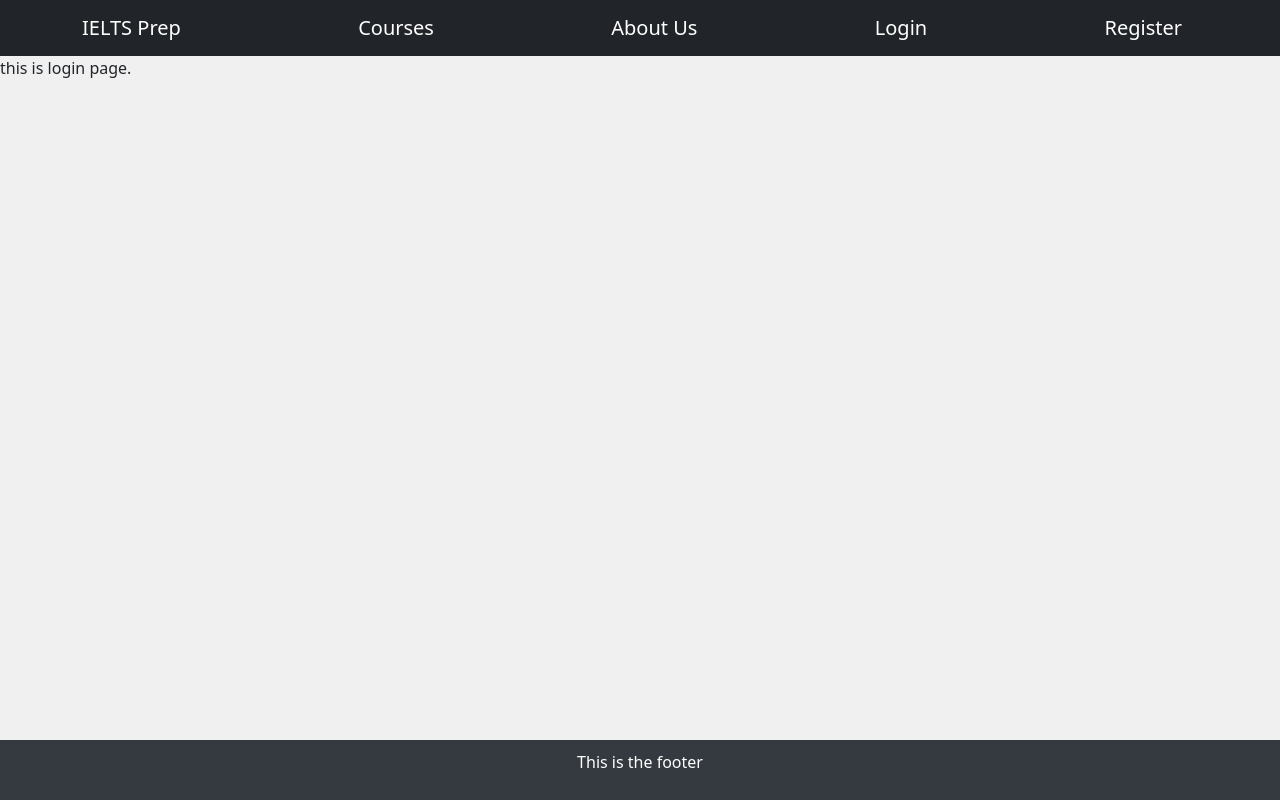
After one commit to abhi12mhatre/ielts, a Django app: page /login in a window 1280 px wide. The commit adds this page. Run offline with Django 4.2, Linux system fonts and the light colour scheme.

Commit message:
basic views and html

```diff
--- a/classes/urls.py
+++ b/classes/urls.py
@@ -17,9 +17,14 @@ Including another URLconf
 from django.contrib import admin
 from django.urls import path
 
-from ielts.views import home
+from ielts.views import home, courses, about_us, login, logout, register
 
 urlpatterns = [
     path('admin/', admin.site.urls),
     path('', home),
+    path('courses', courses),
+    path('about_us', about_us),
+    path('login', login),
+    path('logout', logout),
+    path('register', register),
 ]
--- a/ielts/views.py
+++ b/ielts/views.py
@@ -7,3 +7,43 @@ from classes.settings import TEMPLATES_DIR
 # Create your views here.
 def home(request):
     return render(request, 'home.html')
+
+
+def courses(request):
+    return render(request, 'courses.html')
+
+
+def about_us(request):
+    return render(request, 'about_us.html')
+
+
+def login(request):
+    return render(request, 'login.html')
+
+
+def logout(request):
+    return render(request, 'logout.html')
+
+
+def register(request):
+    return render(request, 'register.html')
+
+
+def products(request):
+    return render(request, 'products.html')
+
+
+def cart(request):
+    return render(request, 'cart.html')
+
+
+def orders(request):
+    return render(request, 'order.html')
+
+
+def payments(request):
+    return render(request, 'payment.html')
+
+
+def subscriptions(request):
+    return render(request, 'subscription.html')
--- /dev/null
+++ b/templates/base.html
@@ -0,0 +1,67 @@
+<!DOCTYPE html>
+<html lang="en">
+<head>
+    <meta charset="UTF-8">
+    <meta name="viewport" content="width=device-width, initial-scale=1, shrink-to-fit=no">
+    <meta http-equiv="X-UA-Compatible" content="ie=edge">
+    <title>IELTS Preparation</title>
+    <!-- Bootstrap CSS -->
+    <link href="https://cdn.jsdelivr.net/npm/bootstrap@5.0.0/dist/css/bootstrap.min.css" rel="stylesheet">
+    <!-- Your custom CSS styles -->
+    <style>
+        /* Add your custom styles here */
+        body {
+            padding-top: 56px; /* Adjusted for the fixed top navbar */
+            background-color: #f0f0f0;
+        }
+
+        .section {
+            margin-top: 20px;
+            padding: 20px;
+            border: 1px solid #ddd;
+            border-radius: 10px;
+            background-color: #fff;
+        }
+
+        .section h3 {
+            color: #007bff;
+        }
+
+        footer {
+            margin-top: 20px;
+            padding: 10px;
+            background-color: #343a40;
+            color: white;
+        }
+    </style>
+</head>
+<body>
+<nav class="navbar navbar-expand-lg navbar-dark bg-dark fixed-top">
+    <div class="container">
+        <a class="navbar-brand" href="/#">IELTS Prep</a>
+        <a class="navbar-brand" href="/courses">Courses</a>
+        <a class="navbar-brand" href="/about_us">About Us</a>
+        {% if user.is_authenticated %}
+            <a class="navbar-brand" href="/logout">Logout</a>
+        {% else %}
+            <a class="navbar-brand" href="/login">Login</a>
+            <a class="navbar-brand" href="/register">Register</a>
+        {% endif %}
+
+    </div>
+</nav>
+
+{% block content %}
+{% endblock %}
+
+
+</body>
+<footer class="fixed-bottom">
+    <div class="container text-center">
+        <p>This is the footer</p>
+    </div>
+</footer>
+
+<!-- Bootstrap JS and Popper.js (required for Bootstrap JavaScript components) -->
+<script src="https://cdn.jsdelivr.net/npm/bootstrap@5.0.0/dist/js/bootstrap.bundle.min.js"></script>
+</html>
--- /dev/null
+++ b/templates/login.html
@@ -0,0 +1,11 @@
+{% include 'base.html' %}
+
+<body>
+
+{% block content %}
+<div>
+    this is login page.
+</div>
+{% endblock %}
+
+</body>
```
Also changed, not shown: templates/about_us.html (added, +11 -0 lines), templates/courses.html (added, +11 -0 lines), templates/home.html (+4 -50 lines), templates/register.html (added, +11 -0 lines).
